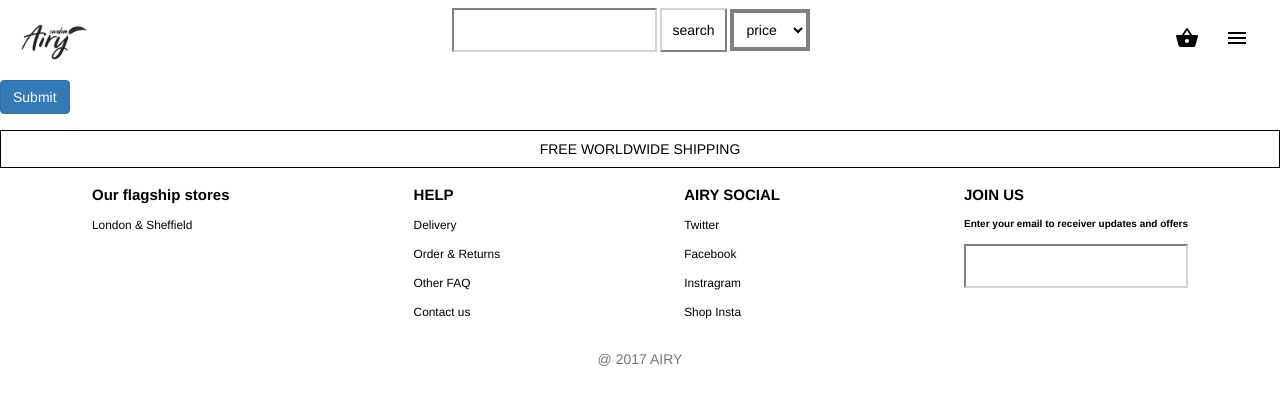
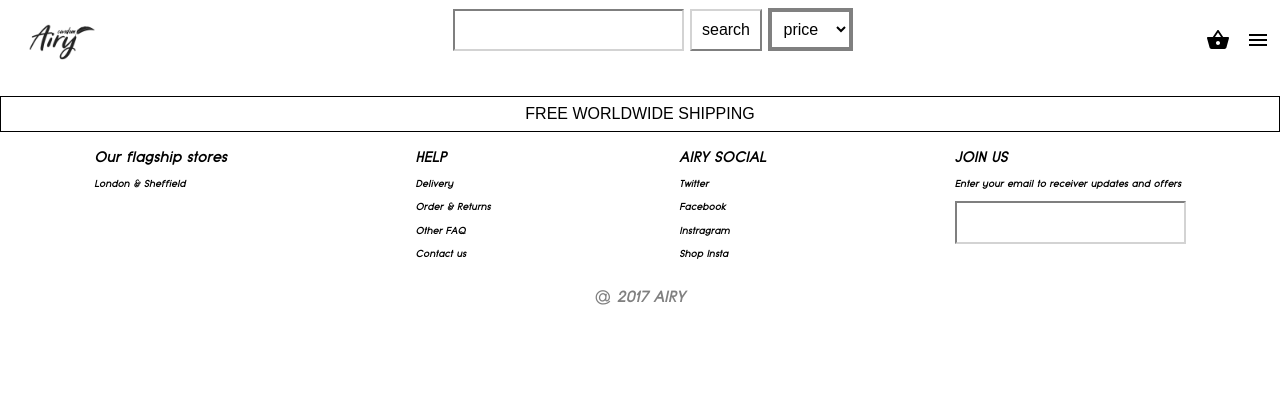
Before and after one commit to airyhq-g2/airy-shop, a Django app: page /catalogue/ in a window 1280 px wide. Shown: the top 402 px of the page. Run offline with Django 3.2, Linux system fonts and the light colour scheme; data that the repository does not hold is empty; some libraries are stand-ins or nearby versions.

Commit message:
change position search

```diff
--- a/main/templates/base.html
+++ b/main/templates/base.html
@@ -3,7 +3,7 @@
 <head>
     <meta charset="UTF-8">
     <meta name="viewport"
-          content="width=device-width, user-scalable=no, initial-scale=1.0, maximum-scale=1.0, minimum-scale=1.0">
+    content="width=device-width, user-scalable=no, initial-scale=1.0, maximum-scale=1.0, minimum-scale=1.0">
     <meta http-equiv="X-UA-Compatible" content="ie=edge">
     {% load static %}
     <link rel="stylesheet" href="{% static 'css/normalize.css' %}">
--- a/main/templates/main/catalogue.html
+++ b/main/templates/main/catalogue.html
@@ -7,21 +7,6 @@
 	Catalogue - AIRY
 {% endblock %}
 {% block body %}
-{% load bootstrap3 %}
-
-{% bootstrap_css %}
-{% bootstrap_javascript %}
-{% bootstrap_messages %}
-
-<form action="/url/to/submit/" method="post" class="form">
-  {% csrf_token %}
-  {% bootstrap_form form %}
-  {% buttons %}
-    <button type="submit" class="btn btn-primary">
-      {% bootstrap_icon "star" %} Submit
-    </button>
-  {% endbuttons %}
-</form>
 	<div class="product-table">
         {% for product in object_list %}
             <div class="product-item">
--- a/main/templates/navbar.html
+++ b/main/templates/navbar.html
@@ -5,20 +5,18 @@
             <img src="{% static 'imgs/brand_logo_inverse.png' %}" alt="brand-logo" class="brand-logo">
         </a>
     </div>
-    <div>
-        <form action="{% url 'main:catalogue' %}" method="GET">
+    <form action="{% url 'main:catalogue' %}" method="GET">
 			<input type="text" name="q">
 			<input type="submit" value="search">
 			<!--<input type="checkbox" name="price">price</input>
 			<input type="checkbox" name="brand">brand</input>
 			<input type="checkbox" name="name">name</input>-->
             <select>
-              <option value="volvo" name="price">price</option>
-              <option value="saab" name="brand">brand</option>
-              <option value="opel" name="name">name</option>
+                <option value="volvo" name="price">price</option>
+                <option value="saab" name="brand">brand</option>
+                <option value="opel" name="name">name</option>
             </select>
 		</form>
-    </div>
     <div class="action">
         <button class="btn btn-icon" id="basket-toggler">
             <img src="{% static 'imgs/shopping_basket_black.svg' %}" alt="shopping-basket">
```
